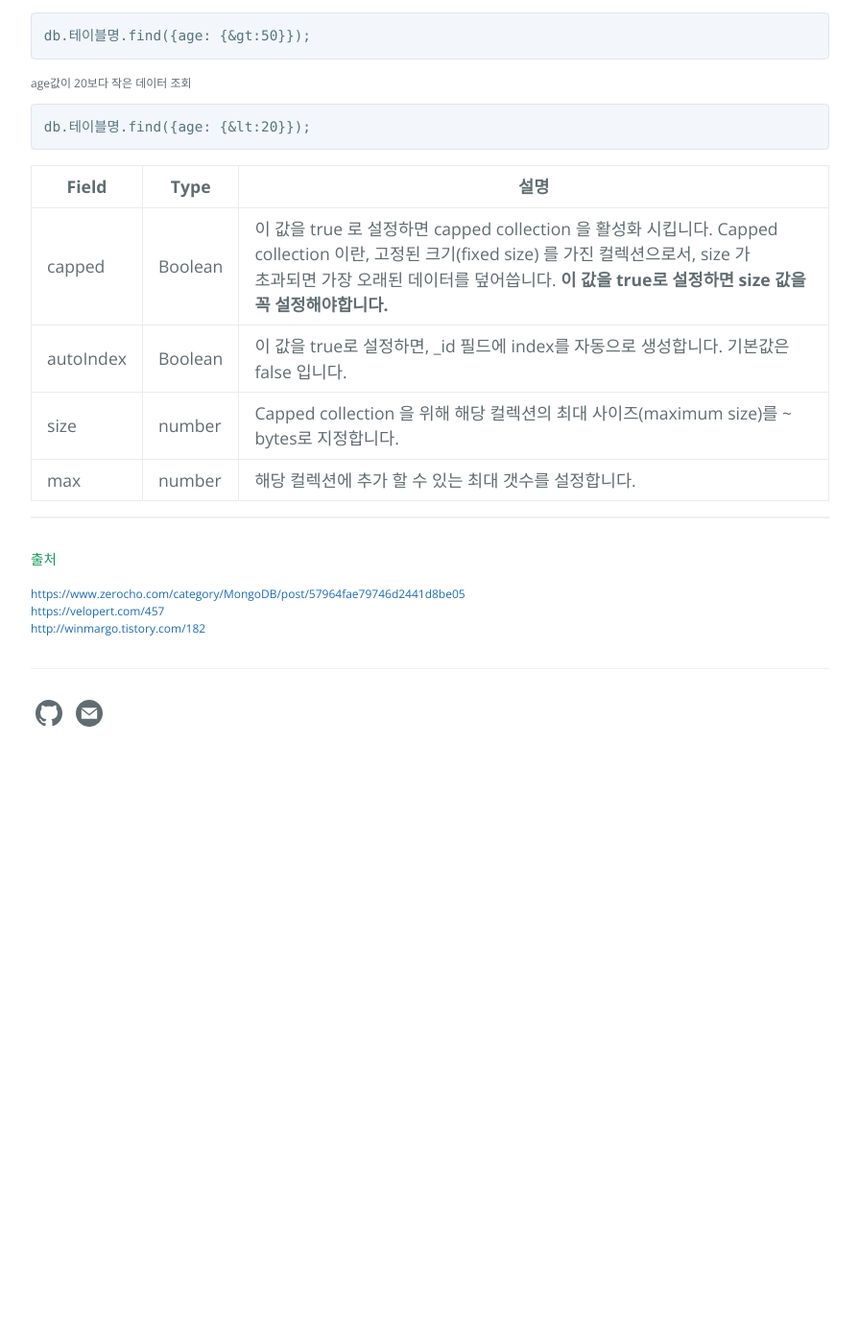
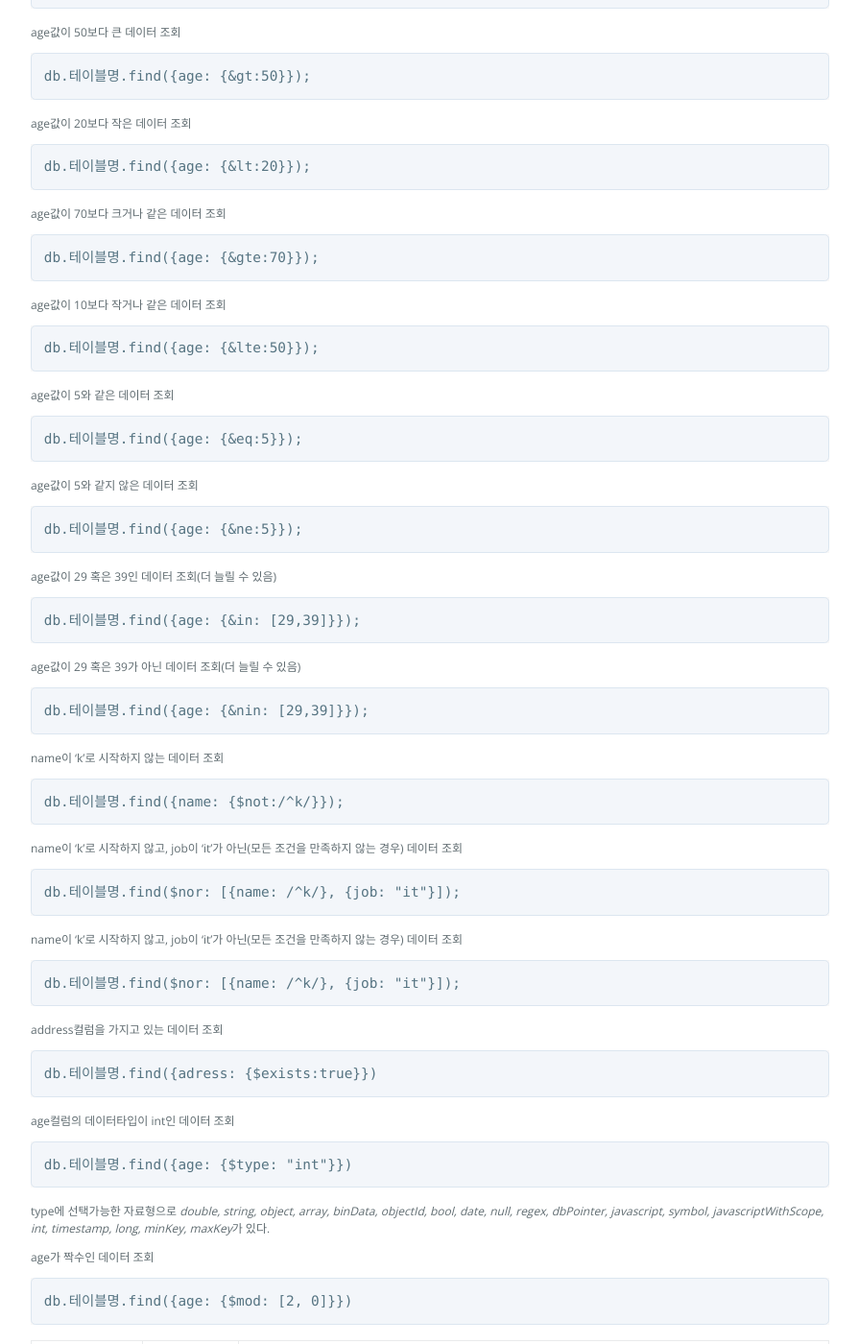
Before and after one commit to zzingyuna/test_site.github.io, a Jekyll site: the page built from _posts/2018-05-04-mongoDB2.md, in a window 1280 px wide and 1400 px high, scrolled down 1311 px. Shown: the whole window at 96% size, without its empty margins (192-1087 px from the left). Built offline with Jekyll 4.4.1, drawn with Linux system fonts in a browser that asks for light colours; before the commit the page ends 2122 px from its top, so only the background shows below that; some of the changed text lies outside the part shown.

Commit message:
Update 2018-05-04-mongoDB2.md

````diff
--- a/_posts/2018-05-04-mongoDB2.md
+++ b/_posts/2018-05-04-mongoDB2.md
@@ -34,12 +34,14 @@ name값이 'k'으로 시작하지 않는 데이터 조회
 db.테이블명.find({name:{$not:/^k/}});
 ```
 
-name값이 'k'으로 시작하고, job값이 'it'인 데이터 조회
+**AND** name값이 'k'으로 시작하고, job값이 'it'인 데이터 조회
 ```
 db.테이블명.find({name:/^k/, job:'it'});
+혹은
+db.테이블명.find($and: [{name:/^k/}, {job:'it'}]);
 ```
 
-name값이 'k'으로 시작하거나, job값이 'it'인 데이터 조회
+**OR** name값이 'k'으로 시작하거나, job값이 'it'인 데이터 조회
 ```
 db.테이블명.find({$or: [{name:/^k/}, {job:'it'}]});
 ```
@@ -59,6 +61,68 @@ age값이 20보다 작은 데이터 조회
 db.테이블명.find({age: {&lt:20}});
 ```
 
+age값이 70보다 크거나 같은 데이터 조회
+```
+db.테이블명.find({age: {&gte:70}});
+```
+
+age값이 10보다 작거나 같은 데이터 조회
+```
+db.테이블명.find({age: {&lte:50}});
+```
+
+age값이 5와 같은 데이터 조회
+```
+db.테이블명.find({age: {&eq:5}});
+```
+
+age값이 5와 같지 않은 데이터 조회
+```
+db.테이블명.find({age: {&ne:5}});
+```
+
+age값이 29 혹은 39인 데이터 조회(더 늘릴 수 있음)
+```
+db.테이블명.find({age: {&in: [29,39]}});
+```
+
+age값이 29 혹은 39가 아닌 데이터 조회(더 늘릴 수 있음)
+```
+db.테이블명.find({age: {&nin: [29,39]}});
+```
+
+name이 'k'로 시작하지 않는 데이터 조회
+```
+db.테이블명.find({name: {$not:/^k/}});
+```
+
+name이 'k'로 시작하지 않고, job이 'it'가 아닌(모든 조건을 만족하지 않는 경우) 데이터 조회
+```
+db.테이블명.find($nor: [{name: /^k/}, {job: "it"}]);
+```
+
+name이 'k'로 시작하지 않고, job이 'it'가 아닌(모든 조건을 만족하지 않는 경우) 데이터 조회
+```
+db.테이블명.find($nor: [{name: /^k/}, {job: "it"}]);
+```
+
+address컬럼을 가지고 있는 데이터 조회
+```
+db.테이블명.find({adress: {$exists:true}})
+```
+
+age컬럼의 데이터타입이 int인 데이터 조회
+```
+db.테이블명.find({age: {$type: "int"}})
+```
+type에 선택가능한 자료형으로 *double, string, object, array, binData, objectId, bool, date, null, regex, dbPointer, javascript, symbol, javascriptWithScope, int, timestamp, long, minKey, maxKey*가 있다.
+
+age가 짝수인 데이터 조회
+```
+db.테이블명.find({age: {$mod: [2, 0]}})
+```
+
+
 
 Field | Type | 설명
 --- | --- | ---
````
